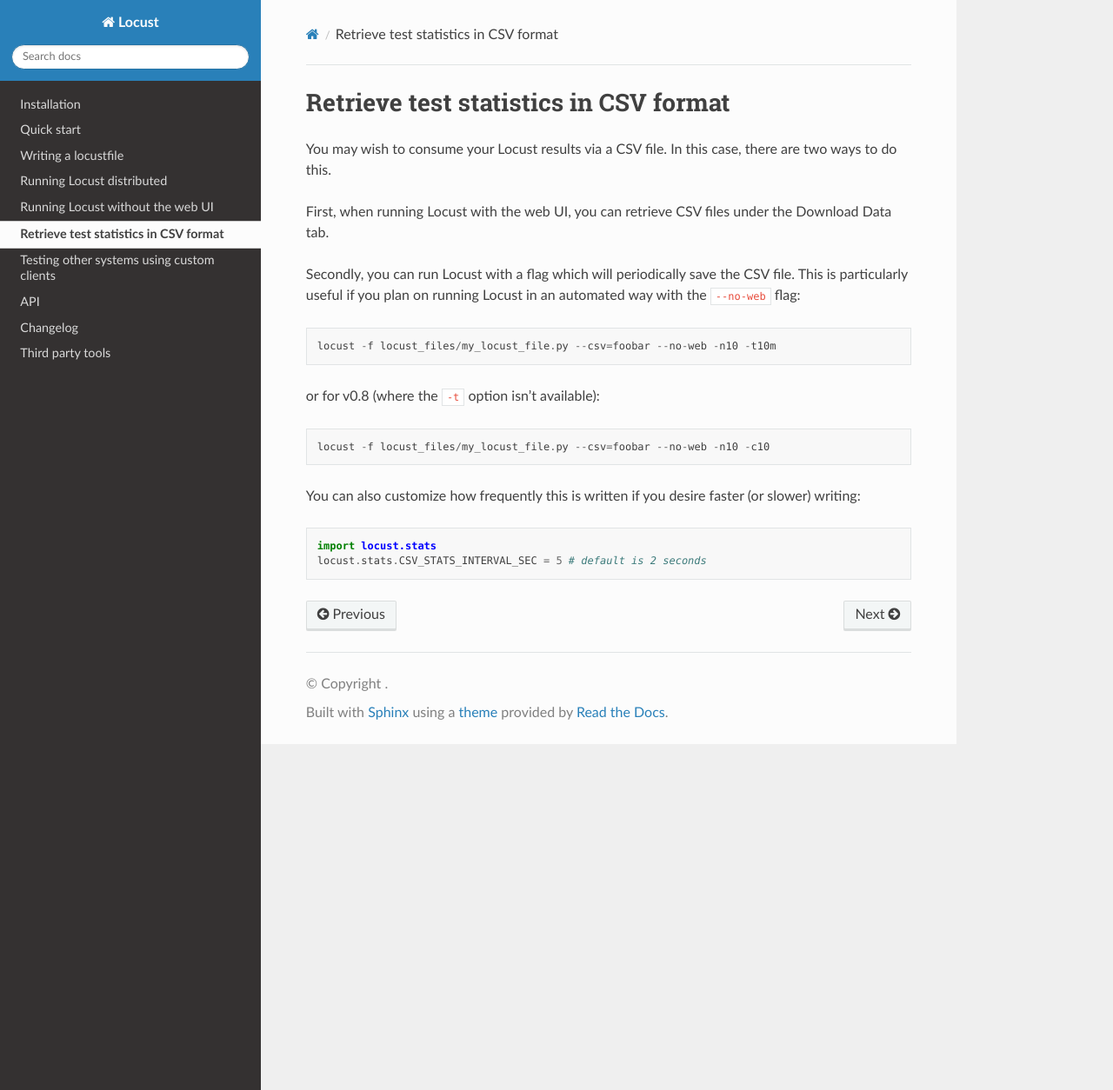
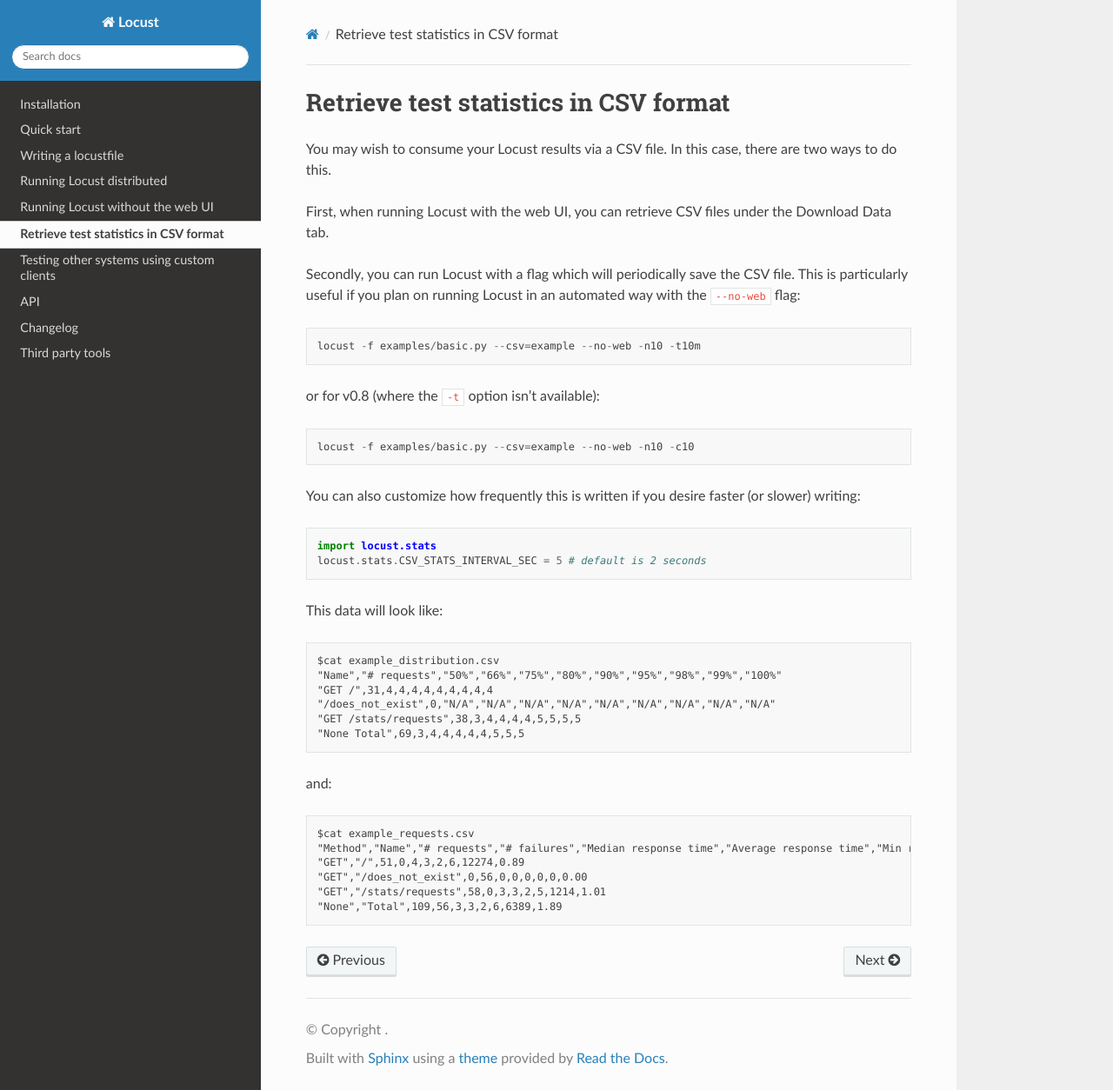
Before and after one commit to locustio/locust, a Sphinx documentation site: the page built from docs/retrieving-stats.rst, in a window 1280 px wide and 1254 px high. Shown: the whole window at 87% size. Built offline with Sphinx 7.4.7 and the Read the Docs theme 2.0.0, drawn with Linux system fonts in a browser that asks for light colours; pages that are not in the unit, such as notebooks, are missing from menus.

Commit message:
Docs: update test statistics page with example responses

```diff
--- a/docs/retrieving-stats.rst
+++ b/docs/retrieving-stats.rst
@@ -9,13 +9,31 @@
 Secondly, you can run Locust with a flag which will periodically save the CSV file. This is particularly useful
 if you plan on running Locust in an automated way with the ``--no-web`` flag::
 
-    locust -f locust_files/my_locust_file.py --csv=foobar --no-web -n10 -t10m
+    locust -f examples/basic.py --csv=example --no-web -n10 -t10m
 
 or for v0.8 (where the ``-t`` option isn't available)::
 
-    locust -f locust_files/my_locust_file.py --csv=foobar --no-web -n10 -c10
+    locust -f examples/basic.py --csv=example --no-web -n10 -c10
 
 You can also customize how frequently this is written if you desire faster (or slower) writing::
 
     import locust.stats
     locust.stats.CSV_STATS_INTERVAL_SEC = 5 # default is 2 seconds
+
+This data will look like::
+
+    $cat example_distribution.csv
+    "Name","# requests","50%","66%","75%","80%","90%","95%","98%","99%","100%"
+    "GET /",31,4,4,4,4,4,4,4,4,4
+    "/does_not_exist",0,"N/A","N/A","N/A","N/A","N/A","N/A","N/A","N/A","N/A"
+    "GET /stats/requests",38,3,4,4,4,4,5,5,5,5
+    "None Total",69,3,4,4,4,4,4,5,5,5
+
+and::
+
+    $cat example_requests.csv
+    "Method","Name","# requests","# failures","Median response time","Average response time","Min response time","Max response time","Average Content Size","Requests/s"
+    "GET","/",51,0,4,3,2,6,12274,0.89
+    "GET","/does_not_exist",0,56,0,0,0,0,0,0.00
+    "GET","/stats/requests",58,0,3,3,2,5,1214,1.01
+    "None","Total",109,56,3,3,2,6,6389,1.89
```
